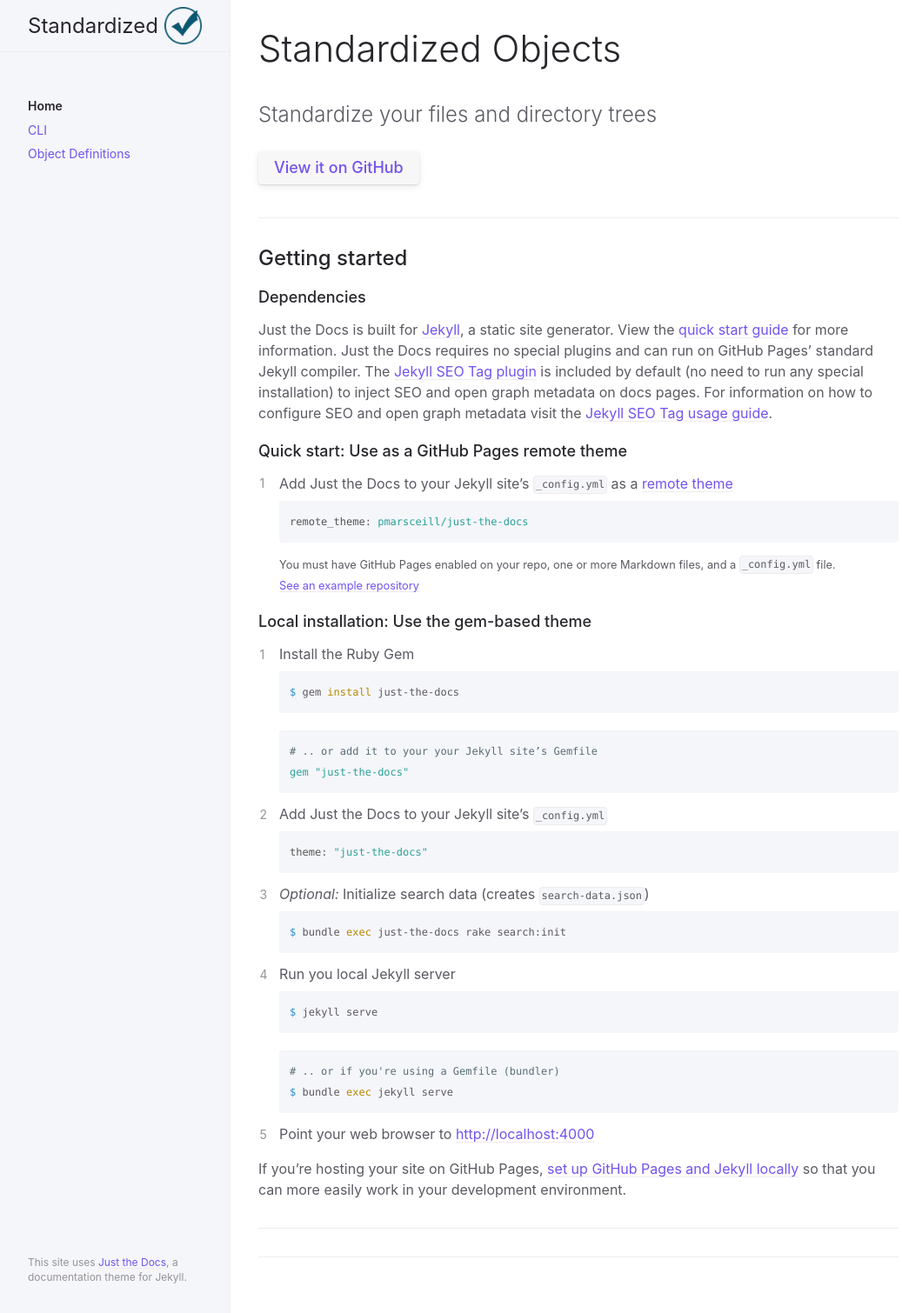
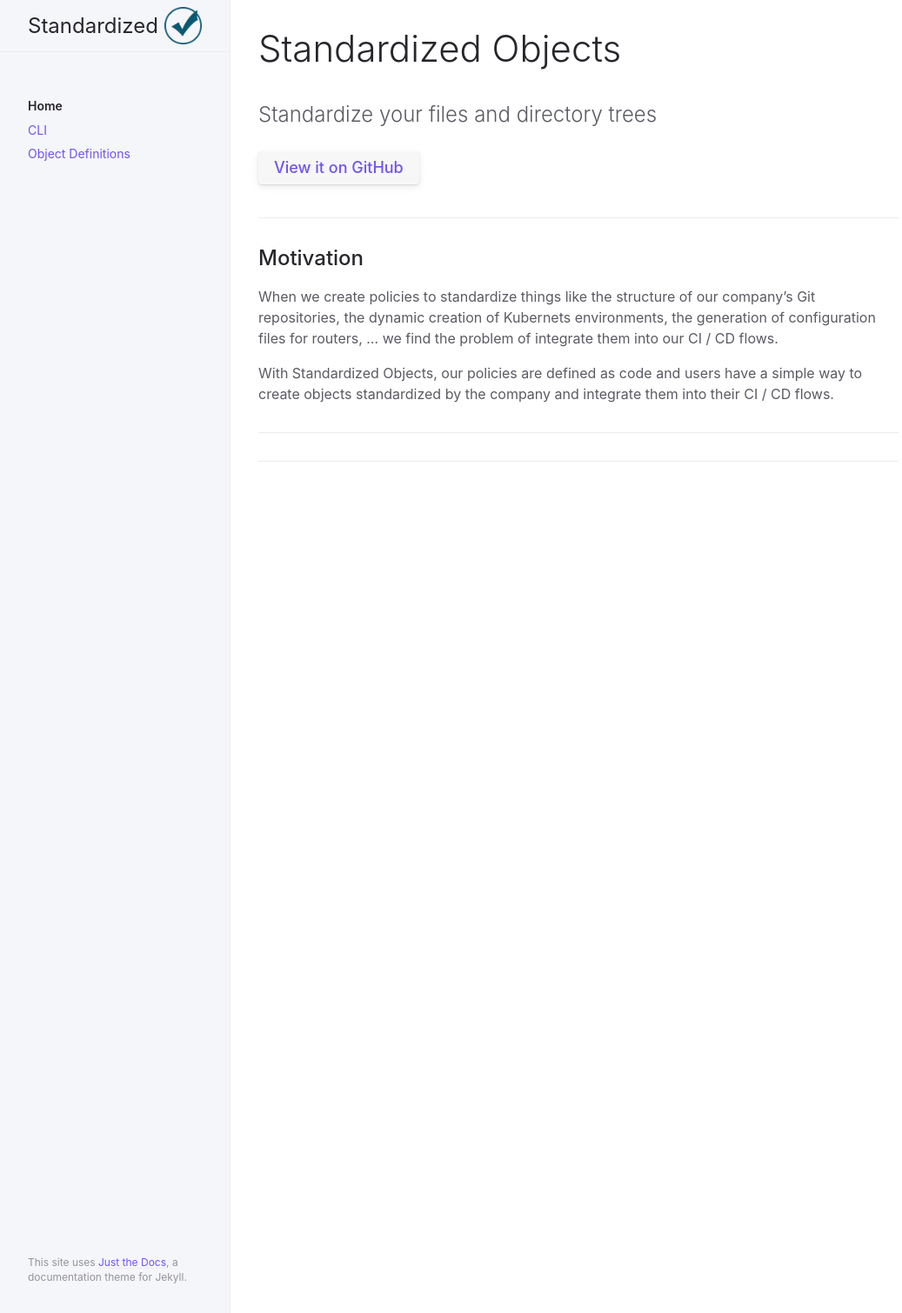
Before and after one commit to Standardized-Objects/Standardized-Objects.github.io, a Jekyll site: the page built from index.md, in a window 1280 px wide. Shown: the whole page at 87% size, without its empty margins (107-1144 px from the left). Built offline with Jekyll 4.4.1, drawn with Linux system fonts in a browser that asks for light colours.

Commit message:
Update index.md

````diff
--- a/index.md
+++ b/index.md
@@ -16,48 +16,10 @@ Standardize your files and directory trees
 
 ---
 
-## Getting started
+## Motivation
 
-### Dependencies
+When we create policies to standardize things like the structure of our company's Git repositories, the dynamic creation of Kubernets environments, the generation of configuration files for routers, ... we find the problem of integrate them into our CI / CD flows.
 
-Just the Docs is built for [Jekyll](https://jekyllrb.com), a static site generator. View the [quick start guide](https://jekyllrb.com/docs/) for more information. Just the Docs requires no special plugins and can run on GitHub Pages' standard Jekyll compiler. The [Jekyll SEO Tag plugin](https://github.com/jekyll/jekyll-seo-tag) is included by default (no need to run any special installation) to inject SEO and open graph metadata on docs pages. For information on how to configure SEO and open graph metadata visit the [Jekyll SEO Tag usage guide](https://jekyll.github.io/jekyll-seo-tag/usage/).
-
-### Quick start: Use as a GitHub Pages remote theme
-
-1. Add Just the Docs to your Jekyll site's `_config.yml` as a [remote theme](https://blog.github.com/2017-11-29-use-any-theme-with-github-pages/)
-```yaml
-remote_theme: pmarsceill/just-the-docs
-```
-<small>You must have GitHub Pages enabled on your repo, one or more Markdown files, and a `_config.yml` file. [See an example repository](https://github.com/pmarsceill/jtd-remote)</small>
-
-### Local installation: Use the gem-based theme
-
-1. Install the Ruby Gem
-```bash
-$ gem install just-the-docs
-```
-```yaml
-# .. or add it to your your Jekyll site’s Gemfile
-gem "just-the-docs"
-```
-2. Add Just the Docs to your Jekyll site’s `_config.yml`
-```yaml
-theme: "just-the-docs"
-```
-3. _Optional:_ Initialize search data (creates `search-data.json`)
-```bash
-$ bundle exec just-the-docs rake search:init
-```
-3. Run you local Jekyll server
-```bash
-$ jekyll serve
-```
-```bash
-# .. or if you're using a Gemfile (bundler)
-$ bundle exec jekyll serve
-```
-4. Point your web browser to [http://localhost:4000](http://localhost:4000)
-
-If you're hosting your site on GitHub Pages, [set up GitHub Pages and Jekyll locally](https://help.github.com/en/articles/setting-up-your-github-pages-site-locally-with-jekyll) so that you can more easily work in your development environment.
+With Standardized Objects, our policies are defined as code and users have a simple way to create objects standardized by the company and integrate them into their CI / CD flows.
 
 ---
````
